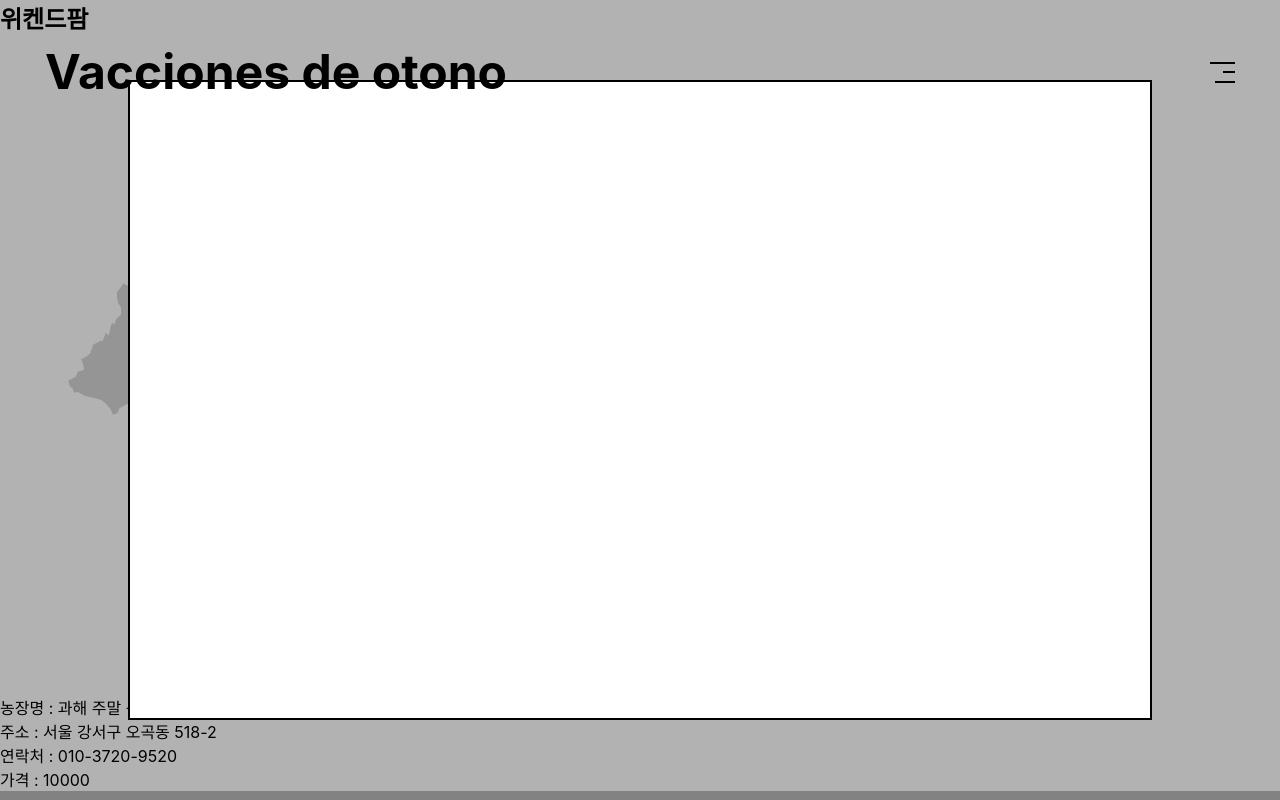
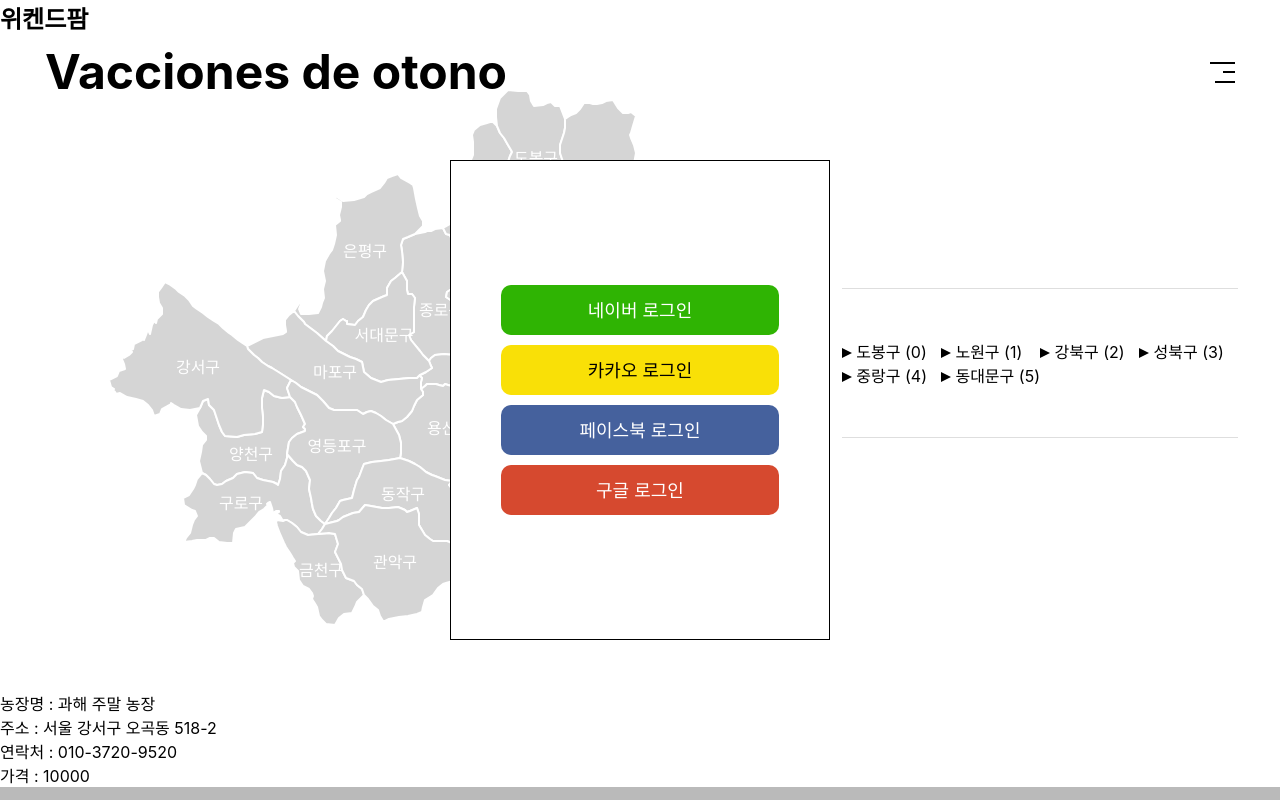
Before and after one commit to fall-vacation/front, a Next.js app: page /weekend-farm in a window 1280 px wide. Both pictures are taken after a click on the element 1222 px from the left and 72 px from the top of the page. Shown: the top 800 px of the page. Built offline with nearby package versions, Linux system fonts and the light colour scheme.

Commit message:
locations 추가

```diff
--- a/components/common/Modal/index.tsx
+++ b/components/common/Modal/index.tsx
@@ -2,54 +2,22 @@ import { ReactNode, RefObject, useEffect, useState } from "react";
 import { createPortal } from "react-dom";
 import styled from "styled-components";
 
-const Modal = ({
-  children,
-  target,
-}: {
+type ModalProps = {
   children: ReactNode;
   target: RefObject<HTMLDivElement>;
-}) => {
+  width?: number;
+  height?: number;
+};
+
+const Modal = ({ children, target, width, height }: ModalProps) => {
   const [mounted, setMounted] = useState(false);
 
   useEffect(() => {
     setMounted(true);
-
     return () => setMounted(false);
   }, []);
 
-  return (
-    <Dimed>
-      <ModalWrap ref={target}>
-        <>
-          {mounted
-            ? createPortal(children, document.querySelector("#modal-portal")!)
-            : null}
-        </>
-      </ModalWrap>
-    </Dimed>
-  );
+  return mounted ? createPortal(children, document.querySelector("#modal-portal")!) : null;
 };
 
-export const ModalWrap = styled.div`
-  position: fixed;
-  left: 0;
-  top: 0;
-  width: 80vw;
-  height: 80vh;
-  transform: translate(10vw, 10vh);
-  background-color: white;
-  border: 2px black solid;
-  z-index: 999;
-`;
-const Dimed = styled.div`
-  position: absolute;
-  left: 0;
-  top: 0;
-  width: 100vw;
-  height: 100vh;
-  background-color: rgba(0, 0, 0, 0.3);
-  content: "";
-  z-index: -1;
-`;
-
 export default Modal;
--- a/components/common/Nav/index.tsx
+++ b/components/common/Nav/index.tsx
@@ -5,6 +5,7 @@ import Hamburger from "@/components/ui/icon/hamburger";
 import Modal from "../Modal";
 import useOutsideClick from "hook/outSideClick";
 import * as S from "./style";
+import styled from "styled-components";
 
 const Nav = () => {
   const modalRef = useRef<HTMLDivElement>(null);
@@ -28,7 +29,14 @@ const Nav = () => {
 
         {isOpen && (
           <Modal target={modalRef}>
-            <div>ffqefqhjq</div>
+            <ModalContents>
+              <ul>
+                <li className="naver">네이버 로그인</li>
+                <li className="kakao">카카오 로그인</li>
+                <li className="facebook">페이스북 로그인</li>
+                <li className="google">구글 로그인</li>
+              </ul>
+            </ModalContents>
           </Modal>
         )}
       </S.NavBar>
@@ -36,4 +44,53 @@ const Nav = () => {
   );
 };
 
+const ModalContents = styled.div`
+  position: absolute;
+  left: 50%;
+  top: 50%;
+  transform: translate(-50%, -50%);
+  width: 380px;
+  height: 480px;
+  background-color: #fff;
+  border: 1px black solid;
+
+  ul {
+    display: flex;
+    flex-direction: column;
+    justify-content: center;
+    align-items: center;
+    height: 100%;
+    padding: 114px 50px;
+    li {
+      display: flex;
+      justify-content: center;
+      align-items: center;
+      width: 100%;
+      height: 50px;
+      text-align: center;
+      border-radius: 10px;
+      font-weight: 200;
+      font-size: 18px;
+      line-height: 21px;
+      color: White;
+      & + li {
+        margin-top: 10px;
+      }
+      &.naver {
+        background-color: #2fb403;
+      }
+      &.kakao {
+        background-color: #f9e007;
+        color: black;
+      }
+      &.facebook {
+        background-color: #45619d;
+      }
+      &.google {
+        background-color: #d6492f;
+      }
+    }
+  }
+`;
+
 export default Nav;
--- a/pages/_app.tsx
+++ b/pages/_app.tsx
@@ -16,11 +16,7 @@ function MyApp({ Component, pageProps }: AppProps) {
     <ThemeProvider theme={theme}>
       <GlobalStyle />
       <Layout>
-        <Seo
-          title="Fall-Vacation"
-          keywords={["농사", "농장", "취미농사"]}
-          descrption="이 앱은 취미농사를 찾는 사람들을 위한 앱입니다"
-        />
+        <Seo title="Fall-Vacation" keywords={["농사", "농장", "취미농사"]} descrption="이 앱은 취미농사를 찾는 사람들을 위한 앱입니다" />
 
         <Component {...pageProps} />
       </Layout>
--- a/pages/weekend-farm/index.tsx
+++ b/pages/weekend-farm/index.tsx
@@ -1,24 +1,43 @@
 import SouthKorea from "@/components/pages/weekend-farm/south-korea";
-import { Farm } from "./style";
+import { Farm } from "./type";
+import styled from "styled-components";
+import * as S from "../../components/pages/home/Title/style";
 
 type Props = {
   farmList: Farm[];
 };
 
+const locations = ["도봉구", "노원구", "강북구", "성북구", "중랑구", "동대문구"];
+
 const Index = ({ farmList }: Props) => {
   // const { farmList } = useFarms();
 
   return (
-    <div>
+    <S.ContainerBox>
       <h2>위켄드팜</h2>
 
-      <SouthKorea width={800} />
+      <FilterWrap>
+        <SouthKorea width={800} />
+
+        <div>
+          <Locations>
+            {locations.map((location, i) => (
+              <li key={i}>
+                <svg width={10} height={10} viewBox="0 0 10 10">
+                  <path d="M0 0 L0 10 L10 5 Z"></path>
+                </svg>{" "}
+                {location} ({i})
+              </li>
+            ))}
+          </Locations>
+        </div>
+      </FilterWrap>
 
       <ul>
-        {farmList?.map((farm) => {
+        {farmList?.map((farm, i) => {
           const { name, address, contact, price } = farm;
           return (
-            <li>
+            <li key={i}>
               <div>농장명 : {name}</div>
               <div>주소 : {address}</div>
               <div>연락처 : {contact}</div>
@@ -27,9 +46,27 @@ const Index = ({ farmList }: Props) => {
           );
         })}
       </ul>
-    </div>
+    </S.ContainerBox>
   );
 };
+
+const Container = styled.div`
+  margin-top: 200px;
+`;
+
+const FilterWrap = styled.div`
+  display: flex;
+  justify-content: center;
+  align-items: center;
+`;
+
+const Locations = styled.ul`
+  display: grid;
+  grid-template-columns: repeat(4, 1fr);
+  padding: 50px 0;
+  border-top: 1px #dedede solid;
+  border-bottom: 1px #dedede solid;
+`;
 
 export const getStaticProps = async () => {
   const farmList: Farm[] = [
```
Also changed, not shown: pages/taewans-farm/index.tsx (+4 -10 lines), pages/taewans-farm/type.ts (renamed from pages/taewans-farm/style.ts), pages/weekend-farm/type.ts (renamed from pages/weekend-farm/style.ts).
